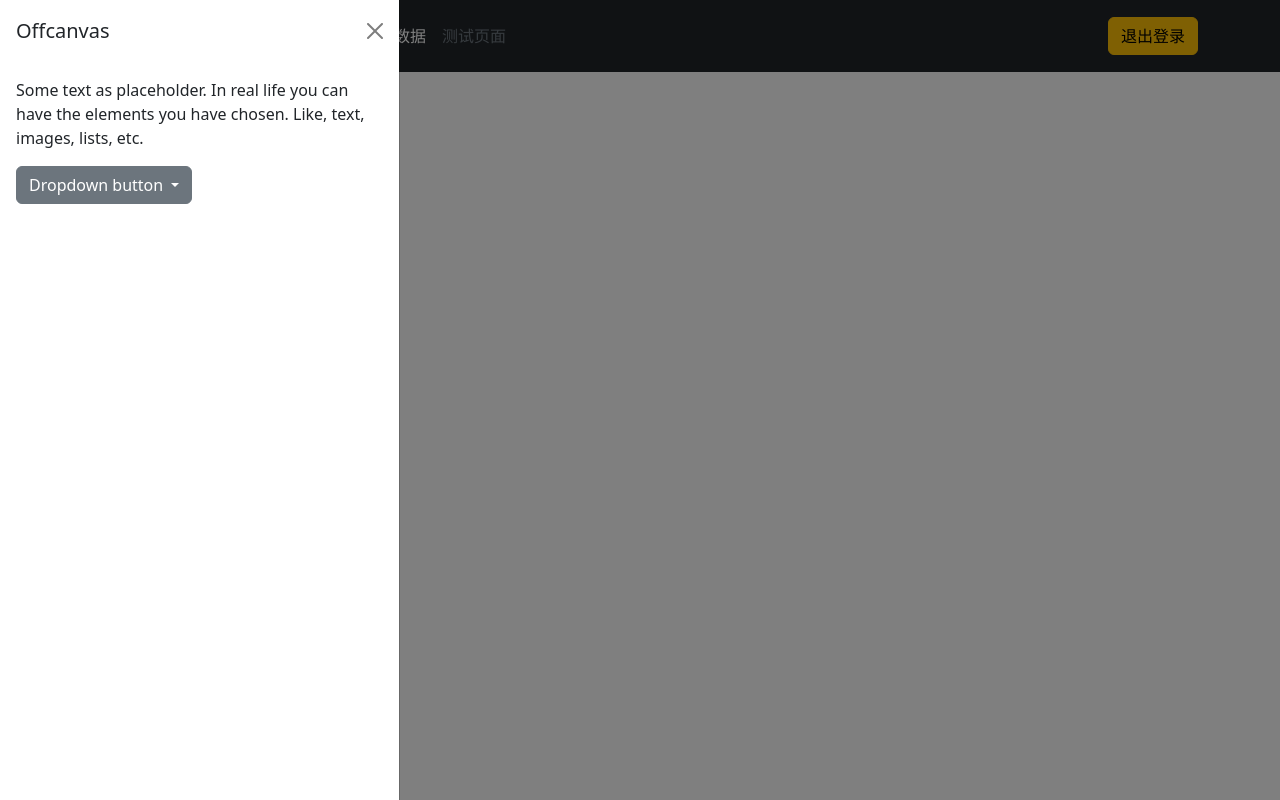
After one commit to BeiFengSama/Marine_Project, a Django app: page /home/test/ in a window 1280 px wide, after a click on "Button with data-bs-target". The commit adds this page. Run offline with Django 4.2, Linux system fonts and the light colour scheme; some libraries are stand-ins or nearby versions.

Commit message:
添加侧边栏

```diff
--- a/dbop/urls.py
+++ b/dbop/urls.py
@@ -14,6 +14,7 @@ urlpatterns = [
     path('echarts/year/', views.select_year),
     path('echarts/month/', views.select_month),
     path('echarts/get_date_data/', views.get_date_data),
+    path('test/', views.test_view, name='test'),
     re_path('quit/', views.quit_view),
     # 以下是新增
     url(r'^static/(?P<path>.*)$', static.serve,
--- a/dbop/views.py
+++ b/dbop/views.py
@@ -11,6 +11,11 @@ from .models import ZhiFuDao
 from .models import BeiShuang
 from .models import DaChen
 from .models import DongShan
+
+
+@csrf_exempt
+def test_view(request):
+    return render(request, 'test.html', {})
 
 
 # Create your views here.
--- a/templates/edit.html
+++ b/templates/edit.html
@@ -20,7 +20,7 @@
               <li><a href="/home/edit/" class="nav-link px-2 text-secondary">上传数据</a></li>
               <li><a href="/home/echarts/" class="nav-link px-2 text-white">数据可视化</a></li>
               <li><a href="#" class="nav-link px-2 text-white">编辑数据</a></li>
-              <li><a href="#" class="nav-link px-2 text-white">Help</a></li>
+              <li><a href="/home/test/" class="nav-link px-2 text-white">测试页面</a></li>
             </ul>
 
             <div class="text-end">
--- a/templates/home.html
+++ b/templates/home.html
@@ -19,7 +19,7 @@
                   <li><a href="/home/edit/" class="nav-link px-2 text-white">上传数据</a></li>
                   <li><a href="/home/echarts/" class="nav-link px-2 text-white">数据可视化</a></li>
                   <li><a href="#" class="nav-link px-2 text-white">编辑数据</a></li>
-                  <li><a href="#" class="nav-link px-2 text-white">Help</a></li>
+                  <li><a href="/home/test/" class="nav-link px-2 text-white">测试页面</a></li>
                 </ul>
 
                 <div class="text-end">
--- /dev/null
+++ b/templates/test.html
@@ -0,0 +1,64 @@
+<!DOCTYPE html>
+<html lang="en">
+<head>
+    <meta charset="UTF-8">
+    <title>Title</title>
+    <link href="/static/css/bootstrap.min.css" rel="stylesheet" />
+</head>
+<body>
+    <header class="p-3 bg-dark text-white">
+        <div class="container">
+          <div class="d-flex flex-wrap align-items-center justify-content-center justify-content-lg-start">
+            <a href="/" class="d-flex align-items-center mb-2 mb-lg-0 text-white text-decoration-none">
+              <svg class="bi me-2" width="40" height="32" role="img" aria-label="Bootstrap"><use xlink:href="#bootstrap"/></svg>
+            </a>
+
+            <ul class="nav col-12 col-lg-auto me-lg-auto mb-2 justify-content-center mb-md-0">
+              <li><a href="/home/" class="nav-link px-2 text-white" >主页</a></li>
+              <li><a href="/home/edit/" class="nav-link px-2 text-white">上传数据</a></li>
+              <li><a href="/home/echarts/" class="nav-link px-2 text-white">数据可视化</a></li>
+              <li><a href="#" class="nav-link px-2 text-white">编辑数据</a></li>
+              <li><a href="/home/test/" class="nav-link px-2 text-secondary">测试页面</a></li>
+            </ul>
+
+            <div class="text-end">
+              <button type="button" class="btn btn-warning" id="quit">退出登录</button>
+            </div>
+          </div>
+        </div>
+    </header>
+    <div style="width: 1000px;height:10px;"></div>
+
+    <button class="btn btn-primary" type="button" data-bs-toggle="offcanvas" data-bs-target="#offcanvasExample" aria-controls="offcanvasExample">
+      Button with data-bs-target
+    </button>
+
+    <div class="offcanvas offcanvas-start" tabindex="-1" id="offcanvasExample" aria-labelledby="offcanvasExampleLabel">
+      <div class="offcanvas-header">
+        <h5 class="offcanvas-title" id="offcanvasExampleLabel">Offcanvas</h5>
+        <button type="button" class="btn-close" data-bs-dismiss="offcanvas" aria-label="Close"></button>
+      </div>
+      <div class="offcanvas-body">
+        <div>
+          Some text as placeholder. In real life you can have the elements you have chosen. Like, text, images, lists, etc.
+        </div>
+        <div class="dropdown mt-3">
+          <button class="btn btn-secondary dropdown-toggle" type="button" data-bs-toggle="dropdown">
+            Dropdown button
+          </button>
+          <ul class="dropdown-menu">
+            <li><a class="dropdown-item" href="#">Action</a></li>
+            <li><a class="dropdown-item" href="#">Another action</a></li>
+            <li><a class="dropdown-item" href="#">Something else here</a></li>
+          </ul>
+        </div>
+      </div>
+    </div>
+
+
+    <script type="text/javascript" src="/static/js/jquery.min.js"></script>
+    <script src="/static/js/sweetalert.min.js"></script>
+    <script src="/static/js/cookie_util.js"></script>
+    <script src="/static/js/bootstrap.min.js"></script>
+</body>
+</html>
```
Also changed, not shown: static/js/echarts.js (+69 -0 lines), templates/echarts.html (+17 -29 lines).
